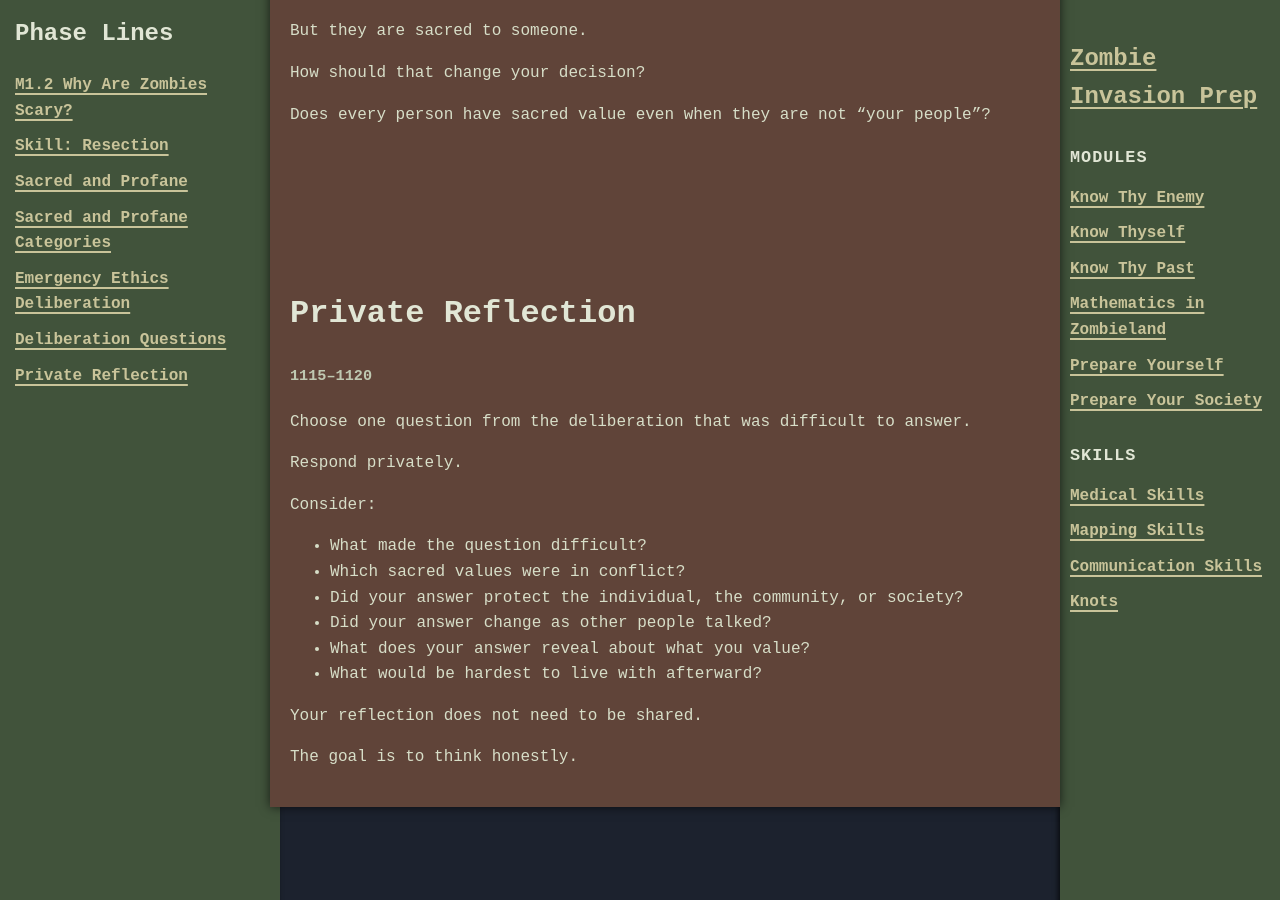
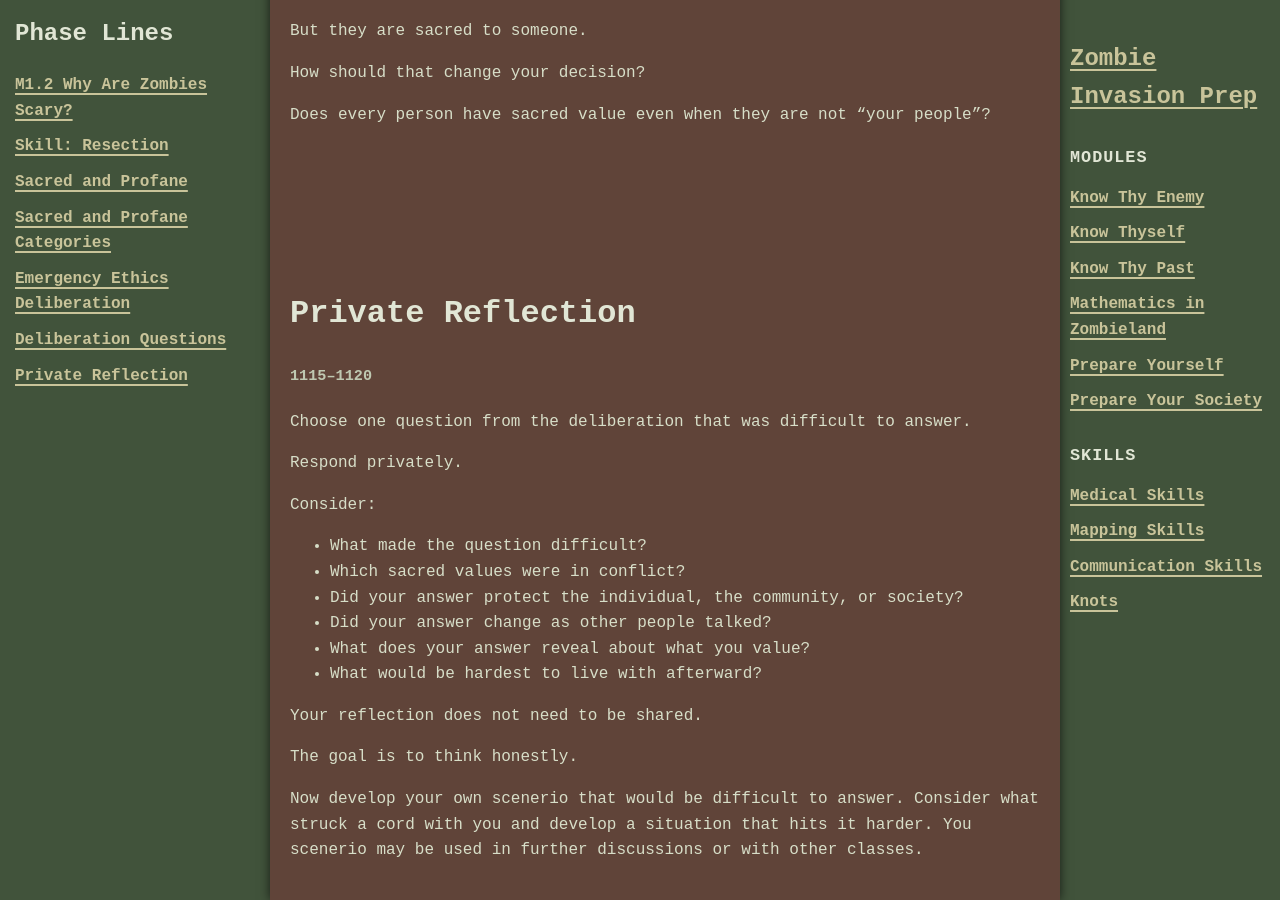
Before and after one commit to jboyce1/ZombieInvasionPrep, a Jekyll site: the page built from classes/know_thyself/class1.md, in a window 1280 px wide and 900 px high, scrolled down 10272 px. Built offline with Jekyll 4.4.1, drawn with Linux system fonts in a browser that asks for light colours.

Commit message:
Update class1.md

```diff
--- a/classes/know_thyself/class1.md
+++ b/classes/know_thyself/class1.md
@@ -395,3 +395,5 @@ Consider:
 Your reflection does not need to be shared.
 
 The goal is to think honestly.
+
+Now develop your own scenerio that would be difficult to answer. Consider what struck a cord with you and develop a situation that hits it harder. You scenerio may be used in further discussions or with other classes.
```
